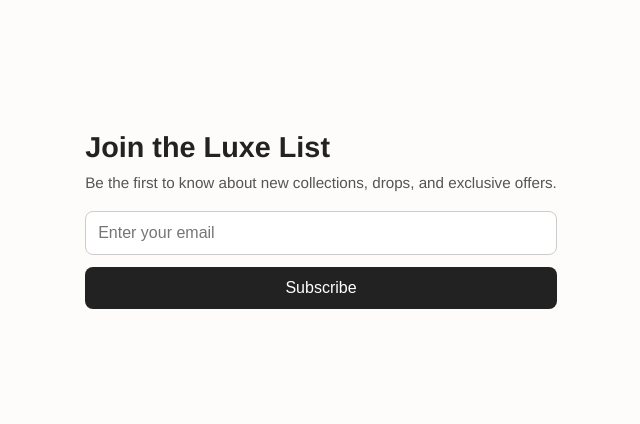
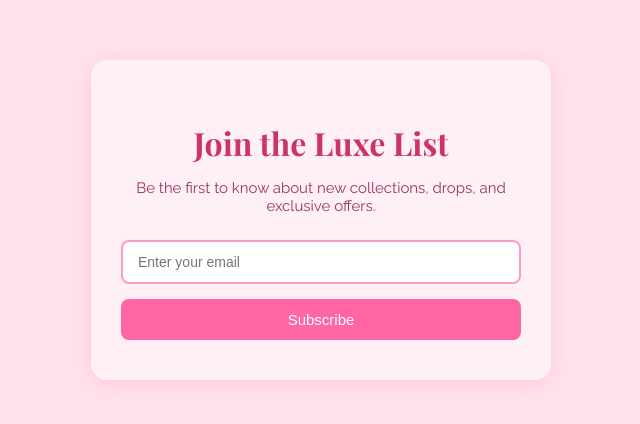
Before and after one commit to itzmirzabaig/simply-stylish-form, a plain HTML site: page index.html in a window 1280 px wide. Shown: the part 180-604 px from the top of the page, without its empty margins (319-959 px from the left). Drawn offline with nearby package versions, Linux system fonts and the light colour scheme.

Commit message:
Update styles.css

```diff
--- a/styles.css
+++ b/styles.css
@@ -1,70 +1,61 @@
-* {
-  box-sizing: border-box;
+body {
   margin: 0;
-  padding: 0;
-}
-
-body {
-  font-family: 'Helvetica Neue', sans-serif;
-  background: #fdfcfa;
+  font-family: 'Raleway', sans-serif;
+  background: #ffe2ea;
   display: flex;
   align-items: center;
   justify-content: center;
   height: 100vh;
 }
 
-.container {
+.form-wrapper {
+  background: #fff0f5;
+  padding: 40px 30px;
+  border-radius: 16px;
+  box-shadow: 0 4px 20px rgba(255, 105, 180, 0.2);
   text-align: center;
-  background: white;
-  padding: 40px;
-  border-radius: 16px;
-  box-shadow: 0 10px 40px rgba(0, 0, 0, 0.1);
   width: 100%;
   max-width: 400px;
 }
 
 h1 {
-  font-size: 1.8rem;
-  color: #222;
+  font-family: 'Playfair Display', serif;
+  font-size: 32px;
+  color: #cc3366;
   margin-bottom: 10px;
 }
 
 p {
-  color: #555;
-  font-size: 0.95rem;
-  margin-bottom: 20px;
+  color: #993366;
+  margin-bottom: 25px;
+  font-size: 15px;
 }
 
 form {
   display: flex;
   flex-direction: column;
-  gap: 12px;
+  gap: 15px;
 }
 
 input[type="email"] {
-  padding: 12px;
+  padding: 12px 15px;
+  border: 2px solid #ff99cc;
   border-radius: 8px;
-  border: 1px solid #ccc;
-  font-size: 1rem;
+  font-size: 14px;
+  outline: none;
 }
 
 button {
+  background: #ff66a3;
+  color: white;
   padding: 12px;
-  background-color: #222;
-  color: white;
-  font-size: 1rem;
+  font-size: 15px;
   border: none;
   border-radius: 8px;
   cursor: pointer;
-  transition: background-color 0.2s;
+  transition: background 0.3s ease;
 }
 
 button:hover {
-  background-color: #444;
+  background: #e05591;
 }
-
-.note {
-  margin-top: 12px;
-  font-size: 0.8rem;
-  color: #999;
-}
```
